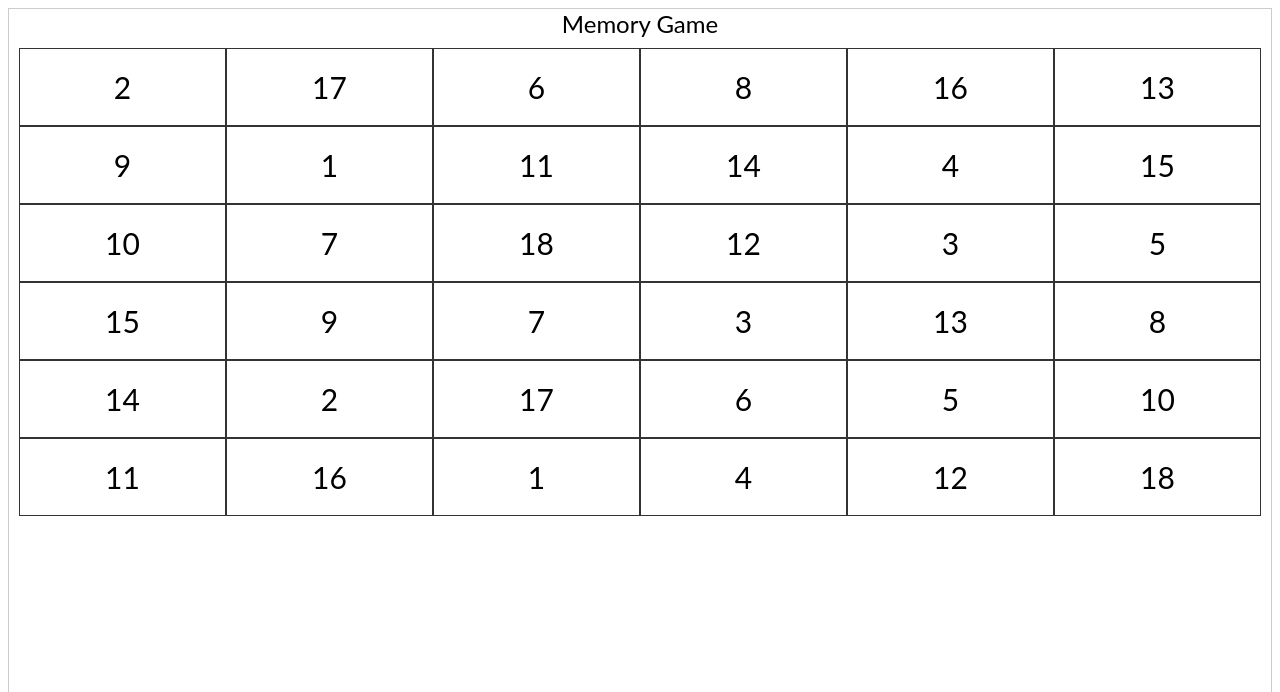
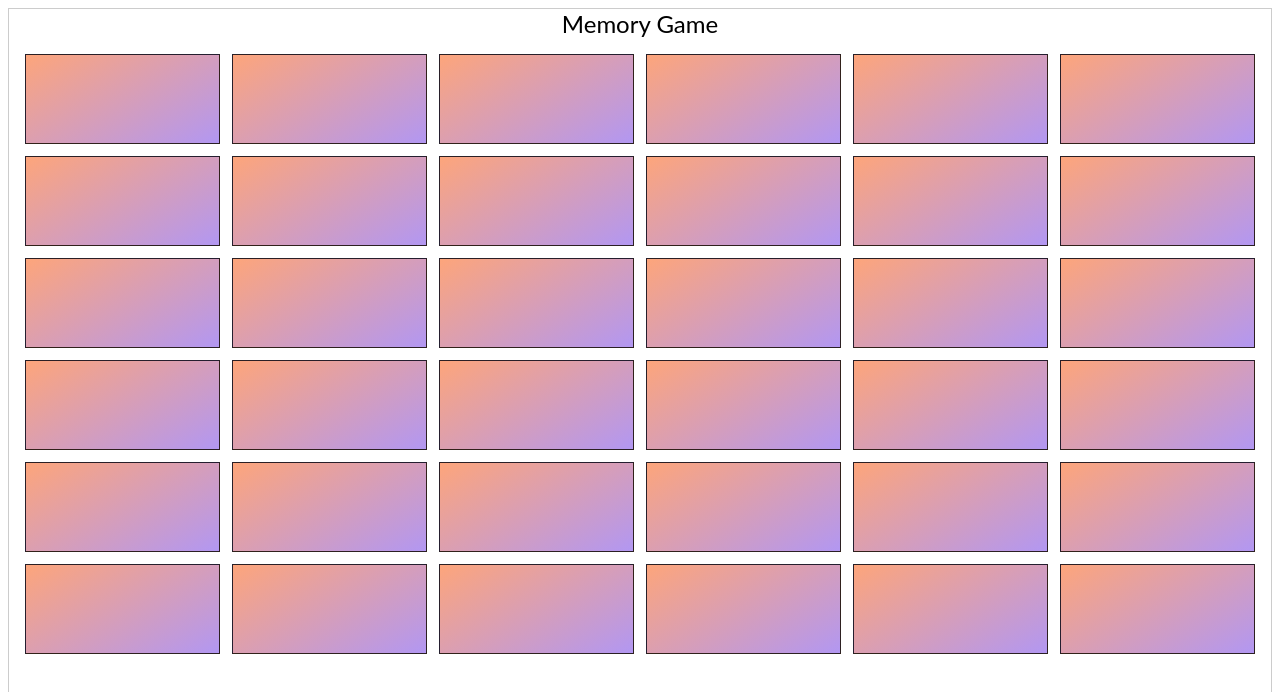
Before and after one commit to yasinvural/memory-game, a React (Vite) app: page / in a window 1280 px wide. Shown: the top 692 px of the page. Built offline with nearby package versions, Linux system fonts and the light colour scheme.

Commit message:
shuffling array and unrevealing cards

```diff
--- a/src/components/App/index.tsx
+++ b/src/components/App/index.tsx
@@ -1,16 +1,23 @@
 import { useState, useEffect } from "react";
 
-import "./style.css";
 import Card from "../Card";
 import { shuffle } from "../../utils";
+import { CardType } from "../../types";
+import "./style.css";
 
 const App = () => {
-  const [cards, setCards] = useState<number[]>([]);
+  const [cards, setCards] = useState<CardType[]>([]);
 
   useEffect(() => {
     for (let i = 0; i < 2; i++) {
-      const arr = shuffle(Array.from({ length: 18 }, (_, i) => i + 1));
-      setCards((prevState) => [...prevState, ...arr]);
+      const orderedCards = Array.from({ length: 18 }, (_, i) => {
+        return {
+          value: i + 1,
+          reveal: false,
+        };
+      });
+      const shuffled = shuffle(orderedCards);
+      setCards((prevState) => [...prevState, ...shuffled]);
     }
   }, []);
 
@@ -18,8 +25,8 @@ const App = () => {
     <div className="playArea">
       <div className="header">Memory Game</div>
       <div className="cardContainer">
-        {cards.map((card, index) => (
-          <Card key={`${index}-${card}`} value={card} />
+        {cards.map(({ value, reveal }, index) => (
+          <Card key={`${index}-${value}`} value={value} reveal={reveal} />
         ))}
       </div>
     </div>
--- a/src/components/Card/index.tsx
+++ b/src/components/Card/index.tsx
@@ -1,15 +1,13 @@
+import { CardType } from "../../types";
 import "./style.css";
 
-type CardType = {
-    value:number
-}
+const className = "card unreveal";
 
-const Card: React.FC<CardType> = ({ value }) => {
-  return (
-    <div className="card">
-      {value}
-    </div>
-  );
+const Card: React.FC<CardType> = ({ value, reveal }) => {
+  if (reveal) {
+    return <div className="card">{value}</div>;
+  }
+  return <div className={className}></div>;
 };
 
 export default Card;
--- a/src/components/Card/style.css
+++ b/src/components/Card/style.css
@@ -2,7 +2,14 @@
     background-color: rgba(255, 255, 255, 0.8);
     border: 1px solid rgba(0, 0, 0, 0.8);
     padding: 20px;
+    margin: 6px;
     font-size: 30px;
     text-align: center;
+    box-sizing: border-box;
+    height:90px;
     cursor: pointer;
 }
+
+.unreveal{
+    background: linear-gradient(150deg, #fda57b, #b297f2 100%);
+}
--- /dev/null
+++ b/src/types/index.ts
@@ -0,0 +1,4 @@
+export type CardType = {
+    value: number;
+    reveal: boolean;
+};
--- a/src/utils/index.ts
+++ b/src/utils/index.ts
@@ -1,4 +1,6 @@
-export const shuffle = (array: number[]): number[] => {
+import { CardType } from "../types";
+
+export const shuffle = (array: CardType[]): CardType[] => {
     for (let i = array.length - 1; i > 0; i--) {
         const j = Math.floor(Math.random() * (i + 1));
         [array[i], array[j]] = [array[j], array[i]];
```
